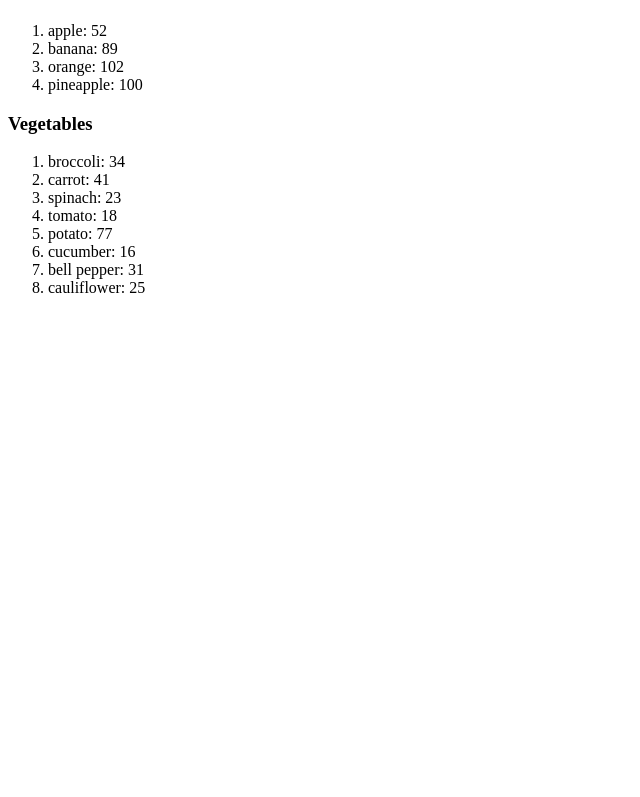
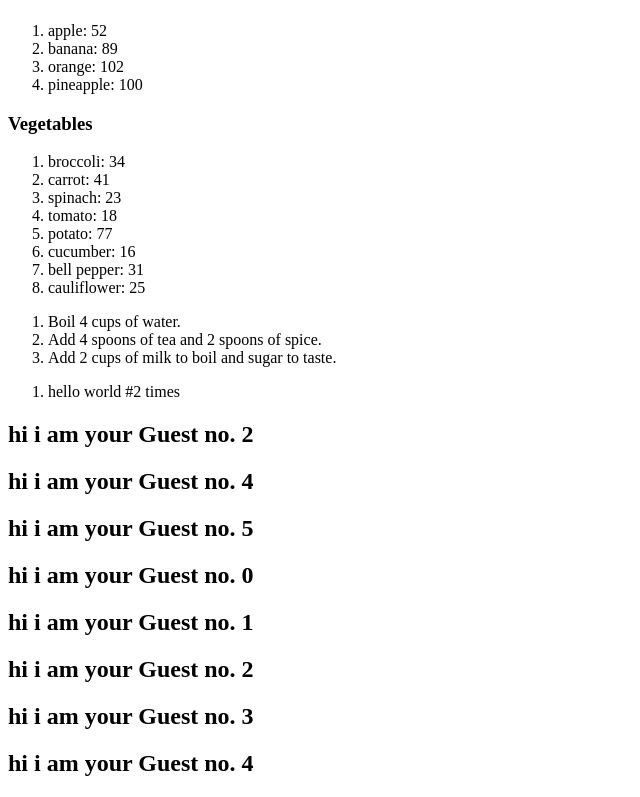
Before and after one commit to pixel436-pav/documentation-learning, a React (Vite) app in the folder reactLearning/: page / in a window 1280 px wide. Shown: the part 1857-2654 px from the top of the page, without its empty margins (0-640 px from the left). Before the commit the page ends 2170 px from the top, so only its background shows below. Built offline with nearby package versions, Linux system fonts and the light colour scheme.

Commit message:
Pure Components

```diff
--- /dev/null
+++ b/reactLearning/src/Pure Components/Pure.jsx
@@ -0,0 +1,54 @@
+import React from 'react'
+
+
+// some javascript functions components are pure . pure functions only do calculations and nothing ..strictly writting components as pure functions - bugs can be avoided as the code base grows
+
+const Pure = ({drinkers}) => {
+
+
+ return (
+    <ol>
+
+      <li>Boil {drinkers} cups of water.</li>
+      <li>Add {drinkers} spoons of tea and {0.5 * drinkers} spoons of spice.</li>
+      <li>Add {0.5 * drinkers} cups of milk to boil and sugar to taste.</li>
+    </ol>
+  );
+
+}
+
+export default Pure
+
+
+// this component named hello breaks the rule of purity
+let guest = 0;
+export const Hello = () => {
+    guest = guest+1;
+  return (
+    <div>
+      <ol>
+        <li> hello world #{guest} times </li>
+      </ol>
+    </div>
+  )
+}
+
+export function Guest ({guest}){
+return(
+    <div>
+       <h2>hi i am your Guest no. {guest}</h2>
+    </div>
+)
+}
+
+
+
+// what is a pure function - >
+/*
+In computer science (and especially the world of functional programming), a pure function is a function with the following characteristics:
+
+It minds its own business. It does not change any objects or variables that existed before it was called.
+Same inputs, same output. Given the same inputs, a pure function should always return the same result.
+*/
+
+// React assumes that every component you write is a pure function, this means react components we write always return the same jsx that on the same value
--- a/reactLearning/src/main.jsx
+++ b/reactLearning/src/main.jsx
@@ -8,6 +8,8 @@ import { Description, TodoList, Avatar, Tutorial, PackingList} from './App.jsx'
 import Render from './Rendering lists/Render.jsx'
 import Render2 from './Rendering lists/Render2.jsx'
 import Render3 from './Rendering lists/Render3.jsx'
+import {Hello,Guest} from './Pure Components/Pure.jsx'
+import Pure from './Pure Components/Pure.jsx'
 
 const fruits = [
   { id: 21, name: "apple", calories: 52 },
@@ -27,8 +29,20 @@ const vegetables = [
   { id: 8, name: "cauliflower", calories: 25 }
 ];
 
+ function TeaGathering(){
+    const cups = [];
+    for (let i = 0; i < 5; i++) {
+
+      cups.push( <Guest key={i} guest={i}/> )
+    }
+    return cups;
+  }
 
 createRoot(document.getElementById('root')).render(
+
+
+
+
 
   <StrictMode>
     <App/>
@@ -43,8 +57,16 @@ createRoot(document.getElementById('root')).render(
     <Render2 />
     <Render3 items={fruits} category="Fruits"/>
     <Render3 items={vegetables} category="Vegetables"/>
+    <Pure drinkers={4} />
+    <Hello />
+    <Guest guest={2}/>
+    <Guest guest={4}/>
+    <Guest guest={5}/>
+    <TeaGathering/>
 
   {/* // as i have passed these above values as props here now i can read them inside Avatar function inside its file */}
 
   </StrictMode>,
+
+
 )
```
